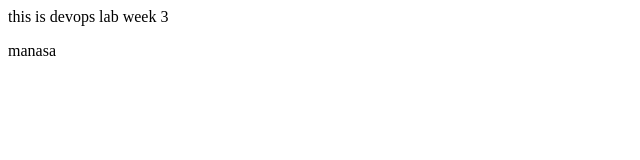
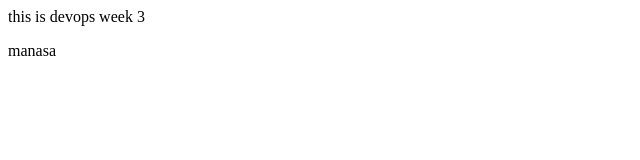
Before and after one commit to Manasa25-brecw/cse, a plain HTML site: page index.html in a window 1280 px wide. Shown: the full height of the page, 0-640 px from the left. Drawn offline with Linux system fonts and the light colour scheme.

Commit message:
Update index.html

```diff
--- a/index.html
+++ b/index.html
@@ -3,7 +3,7 @@
     <title>hi world</title>
 </head>
     <body>
-        <p>this is devops lab week 3</p>
+        <p>this is devops  week 3</p>
     </body>
     </html>
 manasa
```
